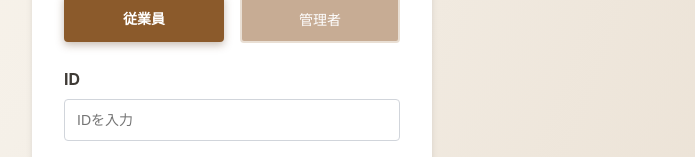
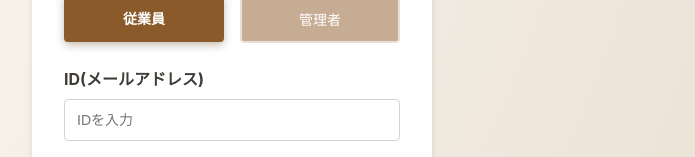
Before and after one commit to mitsunagakazunari0515-glitch/kintai_vite, a React (Vite) app: page /login in a window 1280 px wide. Shown: the part 293-450 px from the top of the page, without its empty margins (408-1103 px from the left). Built offline with nearby package versions, Linux system fonts and the light colour scheme; the HTML template or start-up script is replaced by a standard one.

Commit message:
ログイン画面修正

```diff
--- a/src/pages/Login.tsx
+++ b/src/pages/Login.tsx
@@ -187,7 +187,7 @@ export const Login: React.FC = () => {
           </div>
           <div style={{ marginBottom: '1.5rem' }}>
             <label style={{ display: 'block', marginBottom: '0.5rem', fontWeight: 'bold' }}>
-              ID
+              ID(メールアドレス)
             </label>
             <input
               type="text"
```
